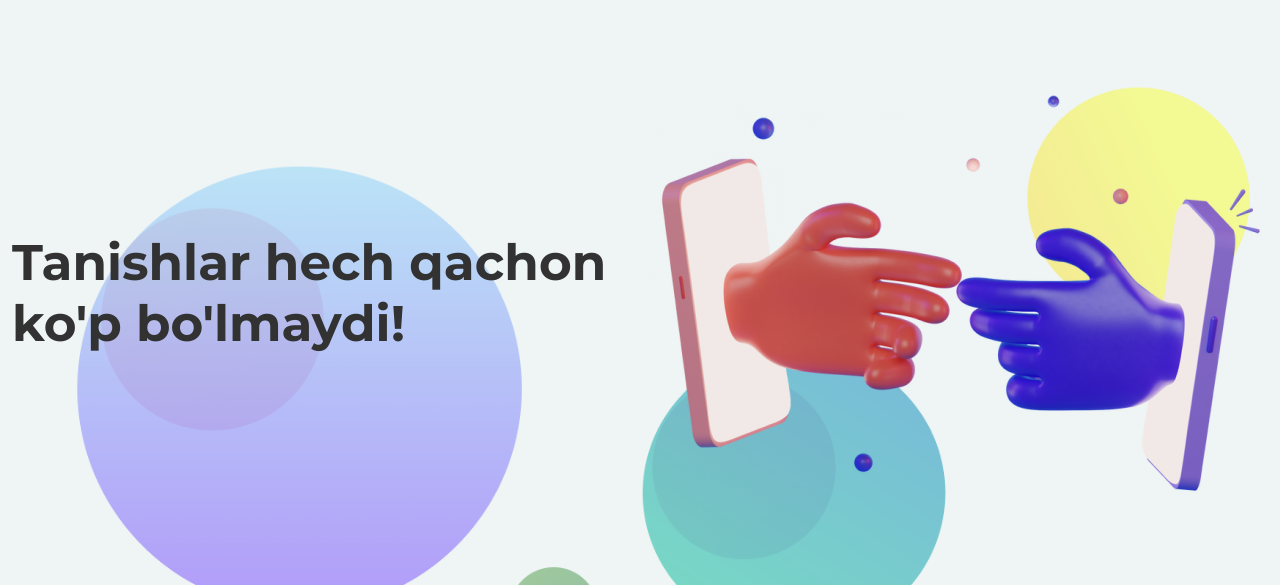
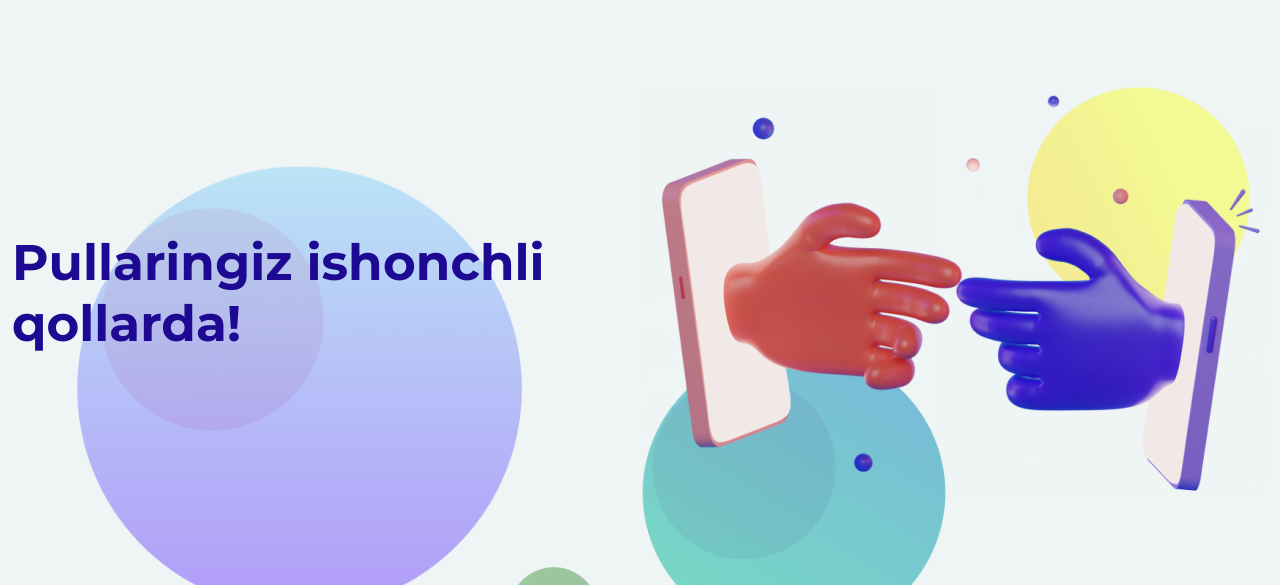
Before and after one commit to doniyor06/tanish-bilish-bank, a plain HTML site: page index.html in a window 1280 px wide. Shown: the part 87-672 px from the top of the page. Drawn offline with Linux system fonts and the light colour scheme.

Commit message:
title color

```diff
--- a/index.html
+++ b/index.html
@@ -28,7 +28,7 @@
         <section class="intro">
             <div class="container intro__container">
                 <div class="intro__content">
-                    <h1 class="intro__title">Tanishlar hech qachon ko'p bo'lmaydi!</h1>
+                    <h1 class="intro__title">Pullaringiz ishonchli qollarda!</h1>
                     <img src="image/intro-img.png" alt="" class="intro__img">
                 </div>
                 <div class="intro__app">
--- a/style/style.css
+++ b/style/style.css
@@ -82,7 +82,7 @@
 .intro__title {
     font-size: 50px;
     line-height: 61px;
-    color: #323232;
+    color: #1d0992;
 }
 .intro__app {
     padding: 26px 0;
```
